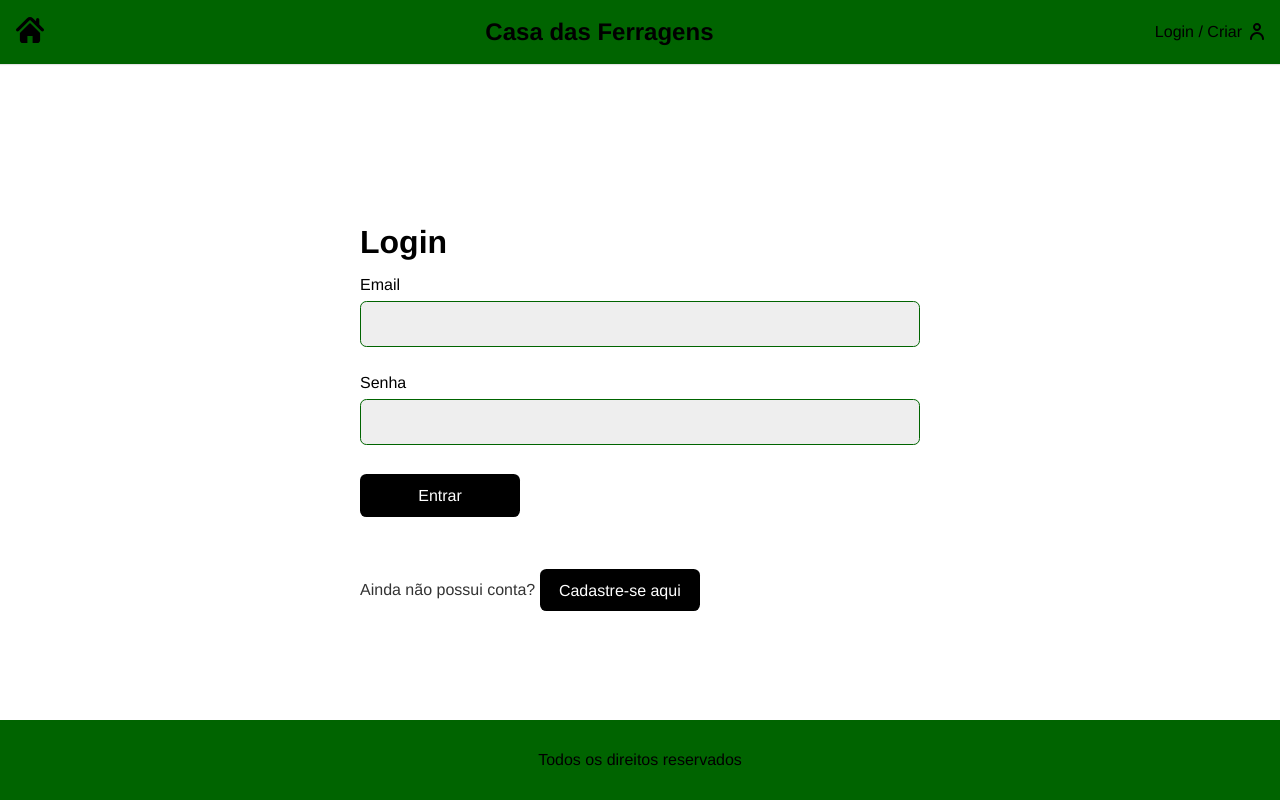
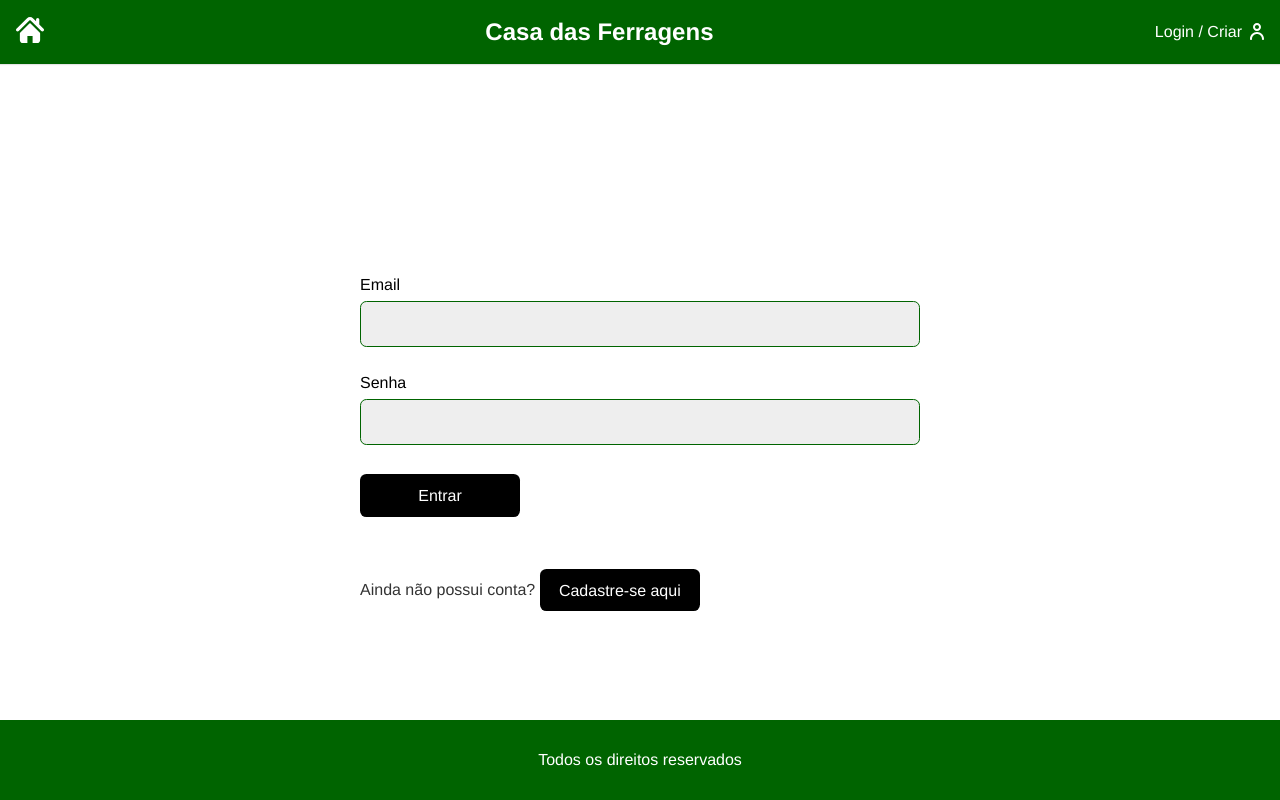
Before and after one commit to BenhurZambiasi/Proj_Front_Back, a React (Create React App) app: page / in a window 1280 px wide. Built offline with nearby package versions, Linux system fonts and the light colour scheme.

Commit message:
alterando as cores

```diff
--- a/src/Components/Footer.module.css
+++ b/src/Components/Footer.module.css
@@ -12,6 +12,6 @@
 span{
   margin: 0 auto;
   font-size: 1rem;
-  color: black;
+  color: white;
   text-align: center center;
 }
--- a/src/Components/Header.module.css
+++ b/src/Components/Header.module.css
@@ -7,7 +7,7 @@
   top: 0px;
 }
 h1{
-  color: black;
+  color: white;
 }
 .nav {
   display: flex;
@@ -21,7 +21,7 @@ h1{
 }
 
 .login {
-  color: black;
+  color: white;
   display: flex;
   align-items: center;
 }
```
Also changed, not shown: src/Assets/home.svg, src/Assets/usuario.svg.
